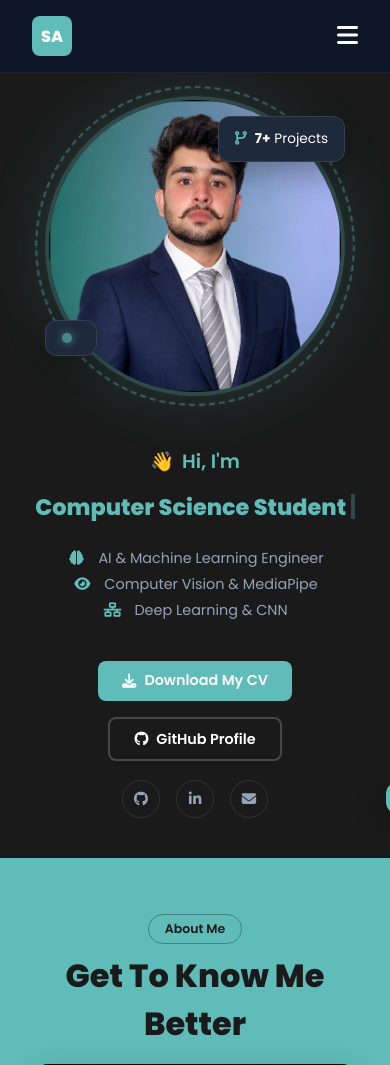
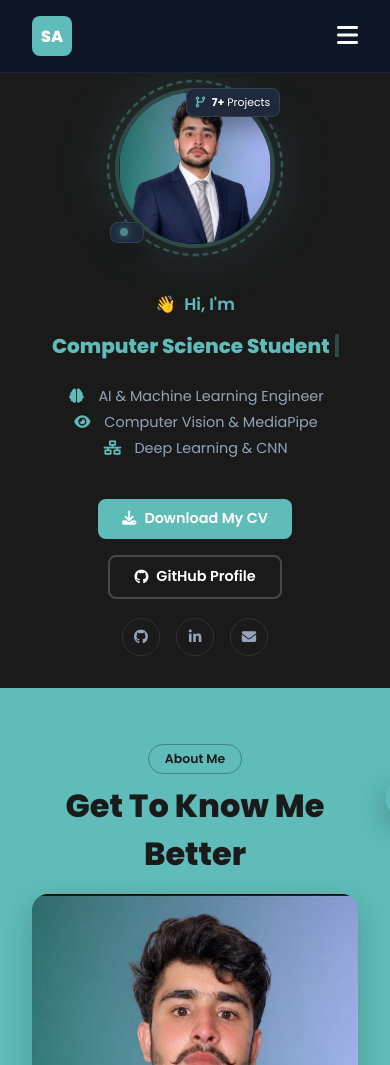
Before and after one commit to SAFIULLAH012/SafiUllah-Portfolio-Website, a Flask app: template templates/index.html in a window 390 px wide. Shown: the top 1065 px of the page. Run offline with Flask 3, Linux system fonts and the light colour scheme; the template is opened without the code that fills it, so the values that code supplies are empty; parts of the project's set-up code (start-up, migrations or seed data) failed here and were passed over.

Commit message:
Scale down mobile hero image ring, replace skill % with descriptive levels on frontend and admin, bump asset v5.0

```diff
--- a/static/css/style.css
+++ b/static/css/style.css
@@ -104,15 +104,15 @@
 .social-links a { width: 38px; height: 38px; border-radius: 50%; border: 1px solid rgba(255,255,255,0.1); display: flex; align-items: center; justify-content: center; color: var(--gray); transition: all 0.3s; font-size: 0.9rem; text-decoration: none; }
 .social-links a:hover { background: var(--primary); color: #fff; border-color: var(--primary); transform: translateY(-3px); }
 .hero-image-wrapper { position: relative; display: flex; justify-content: center; align-items: center; align-self: center; flex-shrink: 0; width: 100%; margin-bottom: 1rem; }
-.hero-image-ring { position: relative; width: 320px; height: 320px; max-width: 100%; flex-shrink: 0; margin: 0 auto; }
+.hero-image-ring { position: relative; width: 250px; height: 250px; max-width: 100%; flex-shrink: 0; margin: 0 auto; }
 .hero-img { width: 100%; height: 100%; border-radius: 50%; object-fit: cover; object-position: center top; border: 4px solid rgba(95, 188, 184, 0.3); box-shadow: 0 0 60px rgba(95, 188, 184, 0.2); }
-.rotating-border { position: absolute; top: -10px; left: -10px; right: -10px; bottom: -10px; border-radius: 50%; border: 2px dashed rgba(95, 188, 184, 0.4); animation: rotate 20s linear infinite; }
+.rotating-border { position: absolute; top: -8px; left: -8px; right: -8px; bottom: -8px; border-radius: 50%; border: 2px dashed rgba(95, 188, 184, 0.4); animation: rotate 20s linear infinite; }
 @keyframes rotate { from { transform: rotate(0deg); } to { transform: rotate(360deg); } }
-.badge { position: absolute; background: var(--card); padding: 0.75rem 1rem; border-radius: 12px; border: 1px solid rgba(255,255,255,0.1); display: flex; align-items: center; gap: 0.5rem; font-size: 0.85rem; color: #fff; box-shadow: 0 10px 30px rgba(0,0,0,0.3); z-index: 2; }
-.badge-exp { top: 20px; right: -10px; }
-.badge-loc { bottom: 40px; left: -30px; }
+.badge { position: absolute; background: var(--card); padding: 0.55rem 0.85rem; border-radius: 10px; border: 1px solid rgba(255,255,255,0.1); display: flex; align-items: center; gap: 0.4rem; font-size: 0.78rem; color: #fff; box-shadow: 0 10px 25px rgba(0,0,0,0.3); z-index: 2; }
+.badge-exp { top: 10px; right: -15px; }
+.badge-loc { bottom: 20px; left: -20px; }
 .badge i { color: var(--primary); }
-.badge-dot { width: 10px; height: 10px; background: var(--primary); border-radius: 50%; box-shadow: 0 0 10px var(--primary); animation: pulse 2s infinite; }
+.badge-dot { width: 8px; height: 8px; background: var(--primary); border-radius: 50%; box-shadow: 0 0 8px var(--primary); animation: pulse 2s infinite; }
 @keyframes pulse { 0%, 100% { opacity: 1; } 50% { opacity: 0.6; } }
 
 /* Sections Common */
@@ -473,7 +473,7 @@
     .social-links { justify-content: center; }
     .about-grid, .contact-grid, .detail-header-grid, .detail-layout { grid-template-columns: 1fr; }
     .skills-grid, .projects-grid { grid-template-columns: repeat(2, 1fr); }
-    .hero-image-ring { width: 300px; height: 300px; margin: 0 auto; }
+    .hero-image-ring { width: 230px; height: 230px; margin: 0 auto; }
     .about-img-wrapper { order: -1; max-width: 400px; margin: 0 auto; }
     .timeline-card { flex-direction: column; text-align: left; align-items: flex-start; gap: 1rem; }
     .timeline-score { text-align: left; }
@@ -482,10 +482,11 @@
     .nav-links { display: none; }
     .hamburger { display: block; }
     .hero { padding: 5.5rem 0 2.5rem; min-height: auto; text-align: center; }
-    .hero-grid { grid-template-columns: 1fr; gap: 1.5rem; justify-items: center; }
-    .hero-image-wrapper { order: -1; justify-content: center; margin-top: 0.5rem; margin-bottom: 1.2rem; }
+    .hero-grid { grid-template-columns: 1fr; gap: 1.2rem; justify-items: center; }
+    .hero-image-wrapper { order: -1; justify-content: center; margin-top: 0.5rem; margin-bottom: 1rem; }
+    .hero-image-ring { width: 180px; height: 180px; margin: 0 auto; }
     .hero-content { order: 1; display: flex; flex-direction: column; align-items: center; text-align: center; }
-    .hero-subtitle { justify-content: center; width: 100%; }
+    .hero-subtitle { justify-content: center; width: 100%; font-size: 1.05rem; }
     .hero-role-wrapper { justify-content: center; font-size: 1.4rem; height: 2.2rem; min-height: 2.2rem; width: 100%; }
     .hero-name { font-size: 2.2rem; white-space: normal; text-align: center; }
     .hero-tags { align-items: center; width: 100%; }
@@ -496,6 +497,16 @@
     .form-row { grid-template-columns: 1fr; }
     .section-title { font-size: 2rem; }
     .skills-grid, .projects-grid { grid-template-columns: 1fr; }
-    .badge-exp { right: 0; }
-    .badge-loc { left: 0; }
+    .badge { padding: 0.4rem 0.65rem; font-size: 0.72rem; border-radius: 8px; }
+    .badge-exp { top: 5px; right: -5px; }
+    .badge-loc { bottom: 10px; left: -10px; }
 }
+@media (max-width: 480px) {
+    .hero { padding: 5rem 0 2rem; }
+    .hero-image-ring { width: 160px; height: 160px; }
+    .badge { padding: 0.35rem 0.55rem; font-size: 0.68rem; }
+    .badge-exp { top: 0; right: -5px; }
+    .badge-loc { bottom: 5px; left: -5px; }
+    .hero-name { font-size: 1.85rem; }
+    .hero-role-wrapper { font-size: 1.25rem; height: 2rem; min-height: 2rem; }
+}
--- a/templates/base.html
+++ b/templates/base.html
@@ -130,7 +130,7 @@
     <link href="https://fonts.googleapis.com/css2?family=Poppins:wght@300;400;500;600;700;800&display=swap" rel="stylesheet">
     <link rel="stylesheet" href="https://cdnjs.cloudflare.com/ajax/libs/font-awesome/6.4.0/css/all.min.css" crossorigin="anonymous" referrerpolicy="no-referrer">
 
-    <link rel="stylesheet" href="{{ url_for('static', filename='css/style.css', v='4.5') }}">
+    <link rel="stylesheet" href="{{ url_for('static', filename='css/style.css', v='5.0') }}">
     {% block extra_css %}{% endblock %}
 </head>
 <body>
@@ -138,7 +138,7 @@
 
     {% block body %}{% endblock %}
 
-    <script src="{{ url_for('static', filename='js/script.js', v='3.5') }}"></script>
+    <script src="{{ url_for('static', filename='js/script.js', v='4.0') }}"></script>
     {% block extra_js %}{% endblock %}
 </body>
 </html>
--- a/templates/index.html
+++ b/templates/index.html
@@ -45,7 +45,7 @@
                 <div class="hero-image-wrapper reveal" aria-hidden="true">
                     <div class="hero-image-ring">
                         <div class="rotating-border"></div>
-                        <img src="{{ url_for('static', filename=settings.profile_image or 'img/safiullah_profile.jpeg') }}" alt="Safi Ullah - AI & Machine Learning Engineer, Computer Vision Specialist from Pakistan" class="hero-img" loading="eager" width="350" height="350">
+                        <img src="{{ url_for('static', filename=settings.profile_image or 'img/safiullah_profile.jpeg') }}" alt="Safi Ullah - AI & Machine Learning Engineer, Computer Vision Specialist from Pakistan" class="hero-img" loading="eager" width="250" height="250">
                         <div class="badge badge-exp"><i class="fas fa-code-branch"></i><div><strong>{{ settings.projects_badge_count or '7+' }}</strong> Projects</div></div>
                         <div class="badge badge-loc"><div class="badge-dot"></div><div>{{ settings.location }}</div></div>
                     </div>
@@ -142,11 +142,21 @@
                     <h3>{{ skill.name }}</h3>
                     <p>{{ skill.category }}</p>
                     {% if skill.proficiency %}
-                    <div class="proficiency-bar" role="progressbar" aria-valuenow="{{ skill.proficiency }}" aria-valuemin="0" aria-valuemax="100" aria-label="{{ skill.name }} proficiency {{ skill.proficiency }}%">
+                    <div class="proficiency-bar" role="progressbar" aria-valuenow="{{ skill.proficiency }}" aria-valuemin="0" aria-valuemax="100" aria-label="{{ skill.name }} proficiency">
                         <div class="progress-bar-bg">
                             <div class="progress-bar-fill" style="width: {{ skill.proficiency }}%"></div>
                         </div>
-                        <span class="prof-percent">{{ skill.proficiency }}%</span>
+                        <span class="prof-percent">
+                            {% if skill.proficiency >= 85 %}
+                                Advanced
+                            {% elif skill.proficiency >= 70 %}
+                                Intermediate to Advanced
+                            {% elif skill.proficiency >= 50 %}
+                                Intermediate
+                            {% else %}
+                                Beginner to Intermediate
+                            {% endif %}
+                        </span>
                     </div>
                     {% endif %}
                     {% if skill.tags_list %}
```
Also changed, not shown: templates/admin/skills.html (+29 -4 lines).
